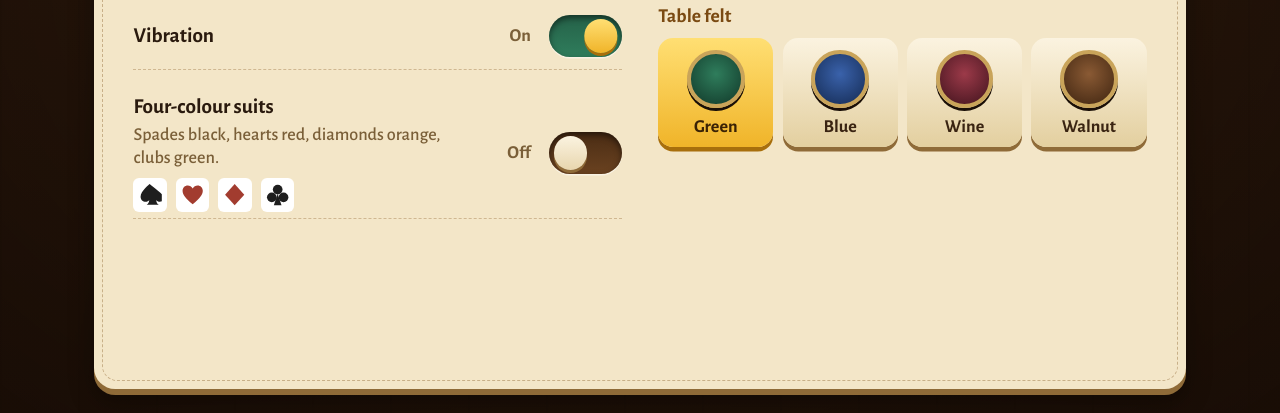
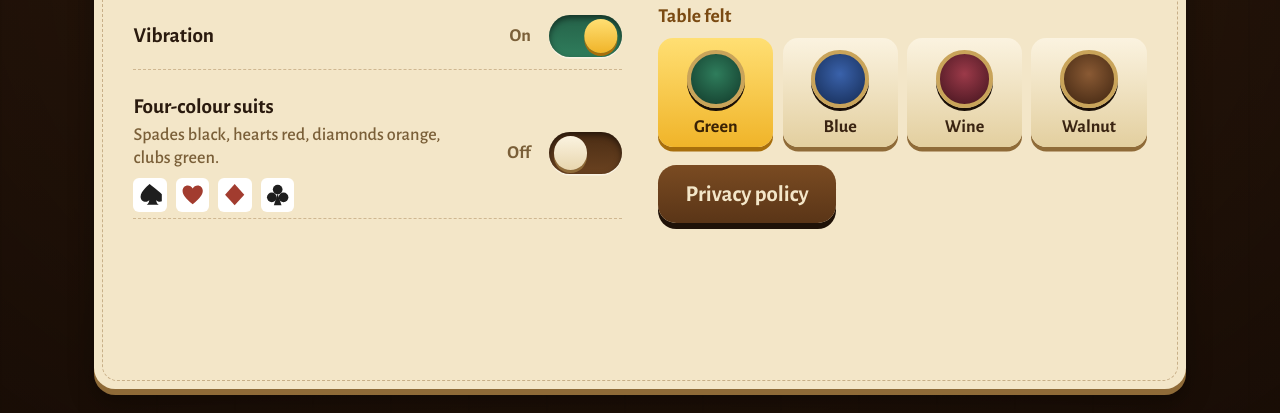
Before and after one commit to aytutuna/Amerikano, a website: page www/index.html in a window 1280 px wide. Both pictures are taken after a click on the button "Settings". Shown: the part 387-800 px from the top of the page. Drawn offline with Linux system fonts and the light colour scheme; no server answers.

Commit message:
link the privacy policy from settings

```diff
--- a/www/css/app.css
+++ b/www/css/app.css
@@ -82,6 +82,7 @@ html[lang=tr] #rot [lang=en], html:not([lang=tr]) #rot [lang=tr] { display: none
 .paper, .sheet { position: relative; background: var(--cream); color: var(--ink); border-radius: calc(14 * var(--u)); box-shadow: 0 calc(4 * var(--u)) 0 var(--edge), 0 calc(8 * var(--u)) calc(16 * var(--u)) rgba(0, 0, 0, .35); }
 .paper::after, .sheet::after { content: ''; position: absolute; inset: calc(5 * var(--u)); border: 1.5px dashed rgba(122, 74, 18, .35); border-radius: calc(10 * var(--u)); pointer-events: none; }
 .btn { min-height: calc(38 * var(--u)); padding: 0 calc(18 * var(--u)); border: 0; border-radius: calc(12 * var(--u)); background: linear-gradient(var(--cream-hi), var(--cream-lo)); color: var(--text); box-shadow: 0 calc(4 * var(--u)) 0 var(--edge), 0 calc(7 * var(--u)) calc(12 * var(--u)) rgba(0, 0, 0, .35); font-weight: 700; font-size: calc(15 * var(--r)); line-height: 1.1; transition: transform .08s; }
+a.btn { display: inline-flex; align-items: center; justify-content: center; text-decoration: none; }
 .btn.primary { background: linear-gradient(var(--gold-hi), var(--gold)); color: #3a2205; box-shadow: 0 calc(4 * var(--u)) 0 var(--gold-edge), 0 calc(7 * var(--u)) calc(12 * var(--u)) rgba(0, 0, 0, .35); }
 .btn.quiet { background: linear-gradient(#7a4b22, #5a3517); color: var(--cream); box-shadow: 0 calc(4 * var(--u)) 0 var(--wood-dk), 0 calc(7 * var(--u)) calc(12 * var(--u)) rgba(0, 0, 0, .35); }
 .btn:active:not(:disabled) { transform: translateY(calc(2 * var(--u))); box-shadow: 0 calc(2 * var(--u)) 0 var(--edge); }
--- a/www/js/home.js
+++ b/www/js/home.js
@@ -230,12 +230,18 @@ var UI = (function () {
       form.appendChild(choice('felt', t('set.felt'), ['green', 'blue', 'wine', 'walnut'].map(v => ({ v: v, label: t('set.' + v), pic: () => feltSwatch(v) })), Settings.get('felt'), v => Settings.set('felt', v), 'seg pics'));
       if (Push.can() && Account.me()) form.appendChild(notes());
       const acct = Account.has() && Account.me() && !App.active() ? Account.me() : null;
+      const ex = node('div', 'exit');
       if (acct) {
-        const ex = node('div', 'exit');
         if (acct.apple) ex.appendChild(button(t('set.out'), 'quiet', () => { h.close(); signOut(); }));
         ex.appendChild(button(t('pf.delete'), 'quiet', () => { h.close(); profile(true); }));
-        form.appendChild(ex);
       }
+      // absolute, so the apps open it in the browser instead of inside the game
+      const priv = node('a', 'btn quiet', t('set.privacy'));
+      priv.href = 'https://amerikano.pages.dev/privacy.html';
+      priv.target = '_blank';
+      priv.rel = 'noopener';
+      ex.appendChild(priv);
+      form.appendChild(ex);
       if (was) {
         const e = form.querySelector('[data-f="' + was + '"]');
         if (e) e.focus({ preventScroll: true });
--- a/www/js/i18n.js
+++ b/www/js/i18n.js
@@ -190,6 +190,7 @@ var I18n = (function () {
     set: {
       title: 'Settings',
       out: 'Sign out',
+      privacy: 'Privacy policy',
       lang: 'Language',
       auto: 'Follow device',
       en: 'English',
@@ -743,6 +744,7 @@ var I18n = (function () {
     set: {
       title: 'Ayarlar',
       out: 'Çıkış yap',
+      privacy: 'Gizlilik politikası',
       lang: 'Dil',
       auto: 'Telefonun dili',
       en: 'English',
```
